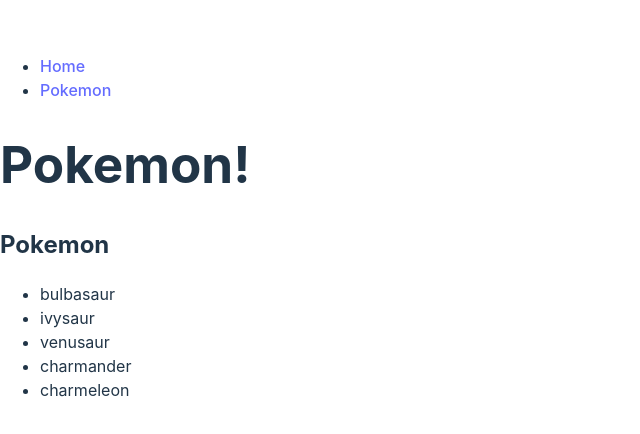
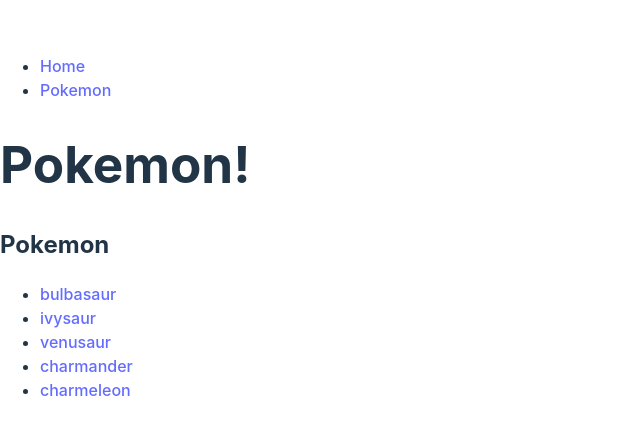
Before and after one commit to PedroCr05/react-router-dom, a React (Vite) app: page /pokemon in a window 1280 px wide. Shown: the part 172-606 px from the top of the page, without its empty margins (0-640 px from the left). Built offline with nearby package versions, Linux system fonts and the light colour scheme.

Commit message:
Created a pokemon details

```diff
--- a/src/App.jsx
+++ b/src/App.jsx
@@ -19,8 +19,12 @@
       <NavBar />
       <h1>Pokemon!</h1>
       <Routes>
-        <Route path="/*" element={<h2>Pokepedia</h2>} />
+        <Route path="/" element={<h2>Pokepedia</h2>} />
         <Route path="/pokemon" element={<PokemonList pokemon={pokemon} />} />
+        <Route
+          path="/*"
+          element={<h2>404 Error | Please, return to the main page.</h2>}
+        />
       </Routes>
     </>
   );
--- a/src/components/PokemonList.jsx
+++ b/src/components/PokemonList.jsx
@@ -1,10 +1,16 @@
+import { Link } from "react-router-dom";
+
 const PokemonList = (props) => {
   return (
     <>
       <h2>Pokemon</h2>
       <ul>
         {props.pokemon.map((currentPokemon) => (
-          <li key={currentPokemon.name}>{currentPokemon.name}</li>
+          <li key={currentPokemon.name}>
+            <Link to={`/pokemon/${currentPokemon._id}`}>
+              {currentPokemon.name}
+            </Link>
+          </li>
         ))}
       </ul>
     </>
```
Also changed, not shown: src/components/PokemonDetails.jsx (added, +16 -0 lines).
